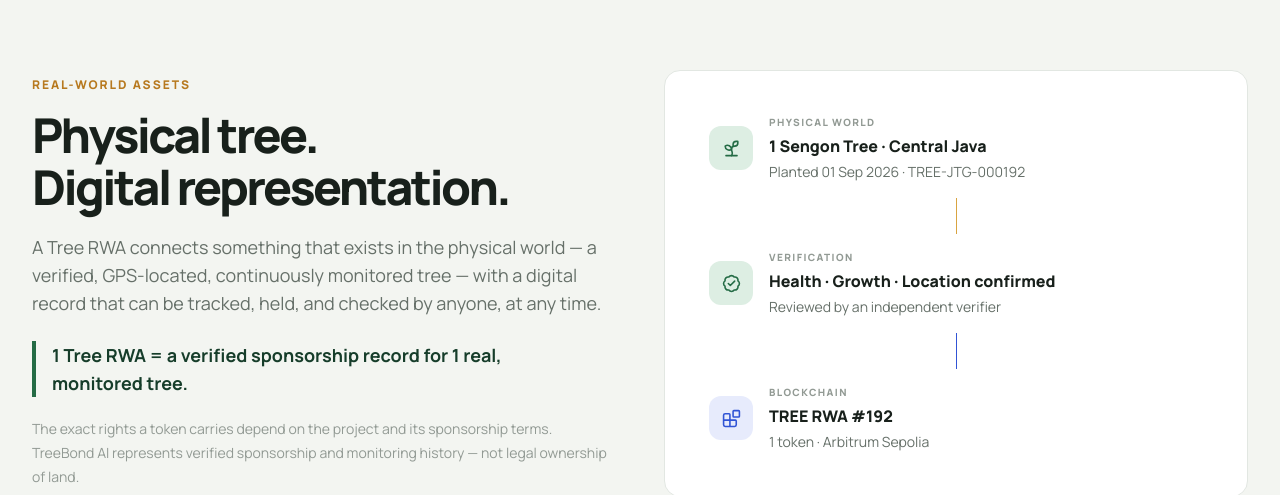
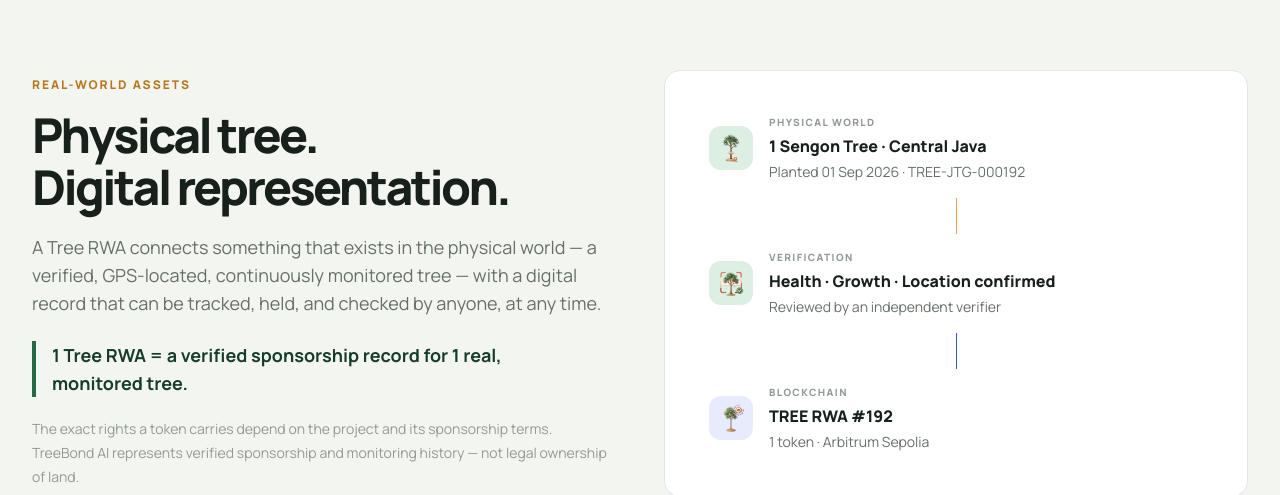
Before and after one commit to ecorimbawa/treebond-ai, a Next.js app: page / in a window 1280 px wide. Shown: the part 4060-4555 px from the top of the page. Built offline with nearby package versions, Linux system fonts and the light colour scheme.

Commit message:
Replace FlowItem icons with process step images
Replace Physical World, Verification, and Blockchain icons with images from the process section (Register, Verify, Tokenize steps).

```diff
--- a/app/(public)/page.tsx
+++ b/app/(public)/page.tsx
@@ -830,21 +830,45 @@
               label="PHYSICAL WORLD"
               title="1 Sengon Tree · Central Java"
               sub="Planted 01 Sep 2026 · TREE-JTG-000192"
-              icon={<Sprout size={19} aria-hidden="true" />}
+              icon={
+                <Image
+                  src="/Gemini_Generated_Image_27s70u27s70u27s7-removebg-preview.png"
+                  alt="Physical World"
+                  width={32}
+                  height={32}
+                  className="h-8 w-8"
+                />
+              }
             />
             <div className="mx-auto h-9 w-px bg-[#D9A441]" />
             <FlowItem
               label="VERIFICATION"
               title="Health · Growth · Location confirmed"
               sub="Reviewed by an independent verifier"
-              icon={<BadgeCheck size={19} aria-hidden="true" />}
+              icon={
+                <Image
+                  src="/Gemini_Generated_Image_536jxa536jxa536j-removebg-preview.png"
+                  alt="Verification"
+                  width={32}
+                  height={32}
+                  className="h-8 w-8"
+                />
+              }
             />
             <div className="mx-auto h-9 w-px bg-[#3154D5]" />
             <FlowItem
               label="BLOCKCHAIN"
               title="TREE RWA #192"
               sub="1 token · Arbitrum Sepolia"
-              icon={<Blocks size={19} aria-hidden="true" />}
+              icon={
+                <Image
+                  src="/Gemini_Generated_Image_7wjar37wjar37wja-removebg-preview.png"
+                  alt="Blockchain"
+                  width={32}
+                  height={32}
+                  className="h-8 w-8"
+                />
+              }
               blue
             />
           </div>
```
